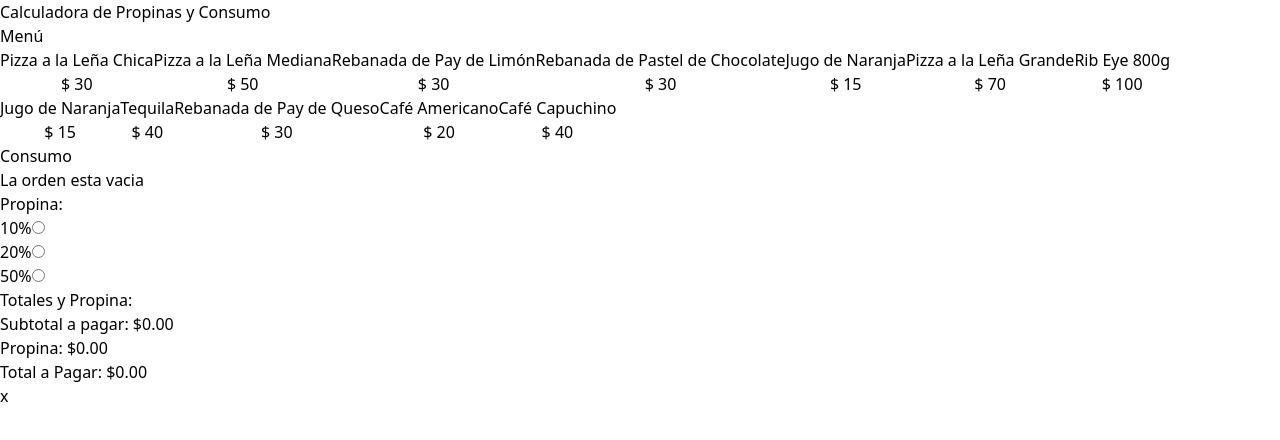
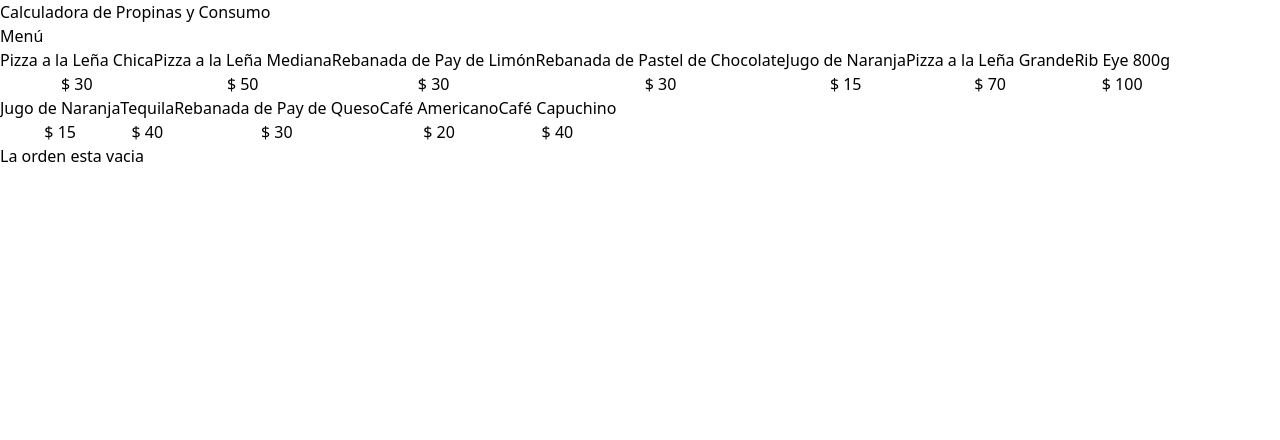
Before and after one commit to rvaldez20/Calculator-Tip, a React (Vite) app: page / in a window 1280 px wide. Shown: the top 440 px of the page. Built offline with nearby package versions, Linux system fonts and the light colour scheme.

Commit message:
[ADD] implementation button for save order and setOrder to ([]) and fix some details

```diff
--- a/src/App.tsx
+++ b/src/App.tsx
@@ -7,7 +7,7 @@
 
 function App() {
 
-  const { order, tip, setTip, addItem, removeItem } = useOrder()
+  const { order, tip, setTip, addItem, removeItem, placeOrder } = useOrder()
 
 
   return (
@@ -33,6 +33,8 @@
         </div>
 
         <div className="border border-dashed border-slate-300 p-5 rounded-lg space-y-10">
+          {order.length ? (
+            <>
               <OrderContents
                 order={order}
                 removeItem={removeItem}
@@ -40,12 +42,19 @@
 
               <TipPorcentageForm
                 setTip={setTip}
+                tip={tip}
               />
 
               <OrderTotals
                 order={order}
                 tip={tip}
+                placeOrder={placeOrder}
               />
+            </>
+          ): (
+            <p className="text-center">La orden esta vacia</p>
+          )}
+
 
         </div>
       </main>
--- a/src/components/OrderContents.tsx
+++ b/src/components/OrderContents.tsx
@@ -13,10 +13,7 @@
       <h2 className="font-black text-4xl">Consumo</h2>
 
       <div className="space-y-3 mt-10">
-         {order.length === 0
-            ? <p className="text-center">La orden esta vacia</p>
-            : (
-               order.map(item => (
+         {order.map(item => (
             <div
             className="flex justify-between items-center border-t border-gray-300 py-5 last-of-type:border-b"
                key={item.id}
@@ -37,9 +34,7 @@
                   X
                </button>
             </div>
-               ))
-            )
-         }
+         ))}
       </div>
     </div>
   )
--- a/src/components/OrderTotals.tsx
+++ b/src/components/OrderTotals.tsx
@@ -5,10 +5,11 @@
 type OrderTotalsProps = {
    order: OrderItem[],
    tip: number,
+   placeOrder: () => void
 }
 
 
-export default function OrderTotals({order, tip}:OrderTotalsProps) {
+export default function OrderTotals({order, tip, placeOrder}:OrderTotalsProps) {
 
    const subTotalAmount = useMemo(() => order.reduce((total, item) => total + (item.price * item.quantity),0), [order])
    const tipAmount = useMemo(() => subTotalAmount * tip ,[tip, order])
@@ -31,9 +32,11 @@
             </p>
          </div>
 
-         <button>
-            x
-         </button>
+         <button
+            className="w-full bg-black p-3 uppercase text-white font-bold rounded-lg disabled:opacity-25"
+            disabled={totalAmount === 0}
+            onClick={placeOrder}
+         >Guardar Orden</button>
       </>
    )
 }
--- a/src/components/TipPorcentageForm.tsx
+++ b/src/components/TipPorcentageForm.tsx
@@ -1,6 +1,7 @@
 
 type TipPorcentageFormProps = {
   setTip: React.Dispatch<React.SetStateAction<number>>
+  tip: number
 }
 
 const tipOptions = [
@@ -22,21 +23,22 @@
 ]
 
 
-export default function TipPorcentageForm({setTip}:TipPorcentageFormProps) {
+export default function TipPorcentageForm({setTip, tip}:TipPorcentageFormProps) {
   return (
     <div>
       <h3 className="font-black text-2xl">Propina:</h3>
 
       <form>
-        { tipOptions.map(tip => (
-          <div key={tip.id} className="flex gap-2">
-            <label htmlFor={tip.id}>{tip.label}</label>
+        { tipOptions.map(tipOption => (
+          <div key={tipOption.id} className="flex gap-2">
+            <label htmlFor={tipOption.id}>{tipOption.label}</label>
             <input
-              id={tip.id}
+              id={tipOption.id}
               type="radio"
               name="tip"
-              value={tip.value}
+              value={tipOption.value}
               onChange={ e => setTip(+e.target.value)}
+              checked={tipOption.value === tip}
             />
           </div>
         ))}
--- a/src/hooks/useOrder.ts
+++ b/src/hooks/useOrder.ts
@@ -27,11 +27,18 @@
       setOrder(order.filter(item => item.id !== id))
    }
 
+
+   const placeOrder = () => {
+      setOrder([])
+      setTip(0)
+   }
+
    return {
       order,
       tip,
       setTip,
       addItem,
       removeItem,
+      placeOrder,
    }
 }
```
Lines whose indentation alone changed are shown as unchanged.
